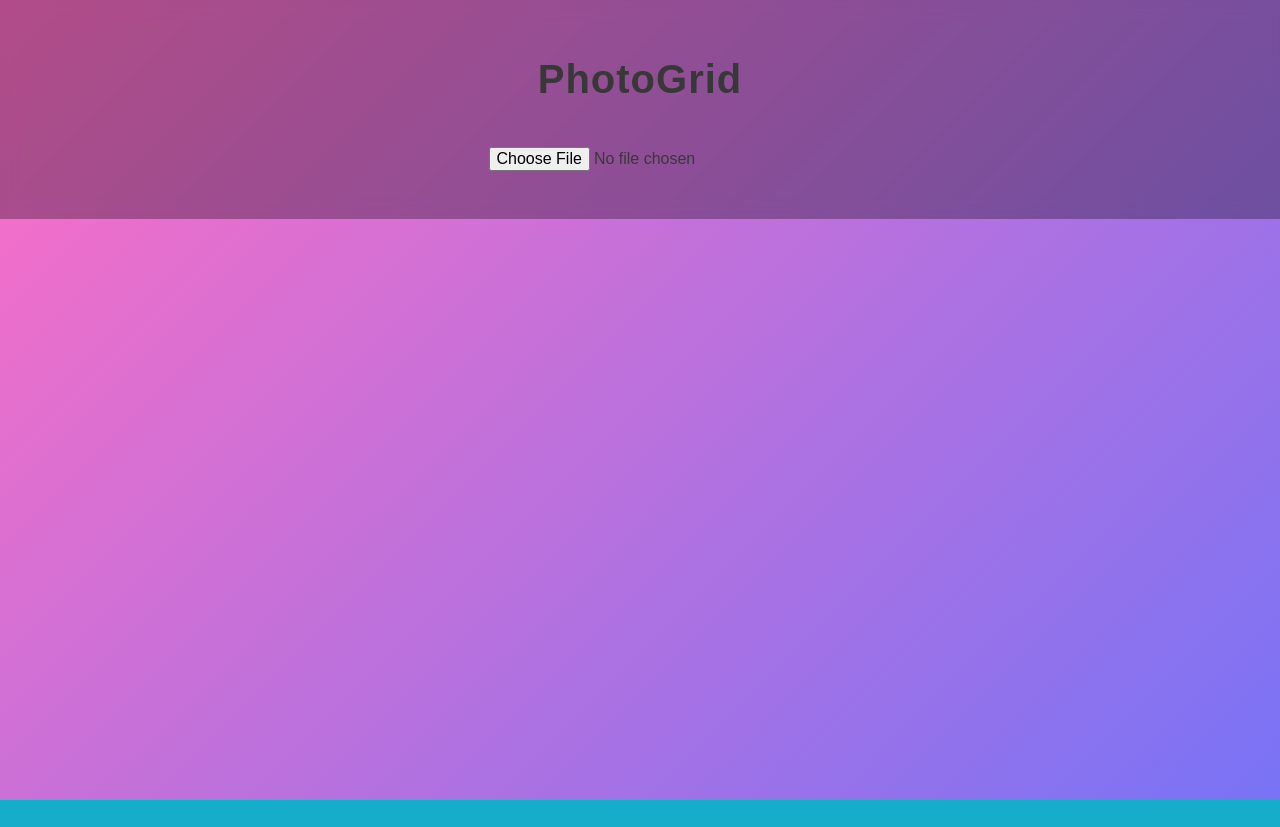
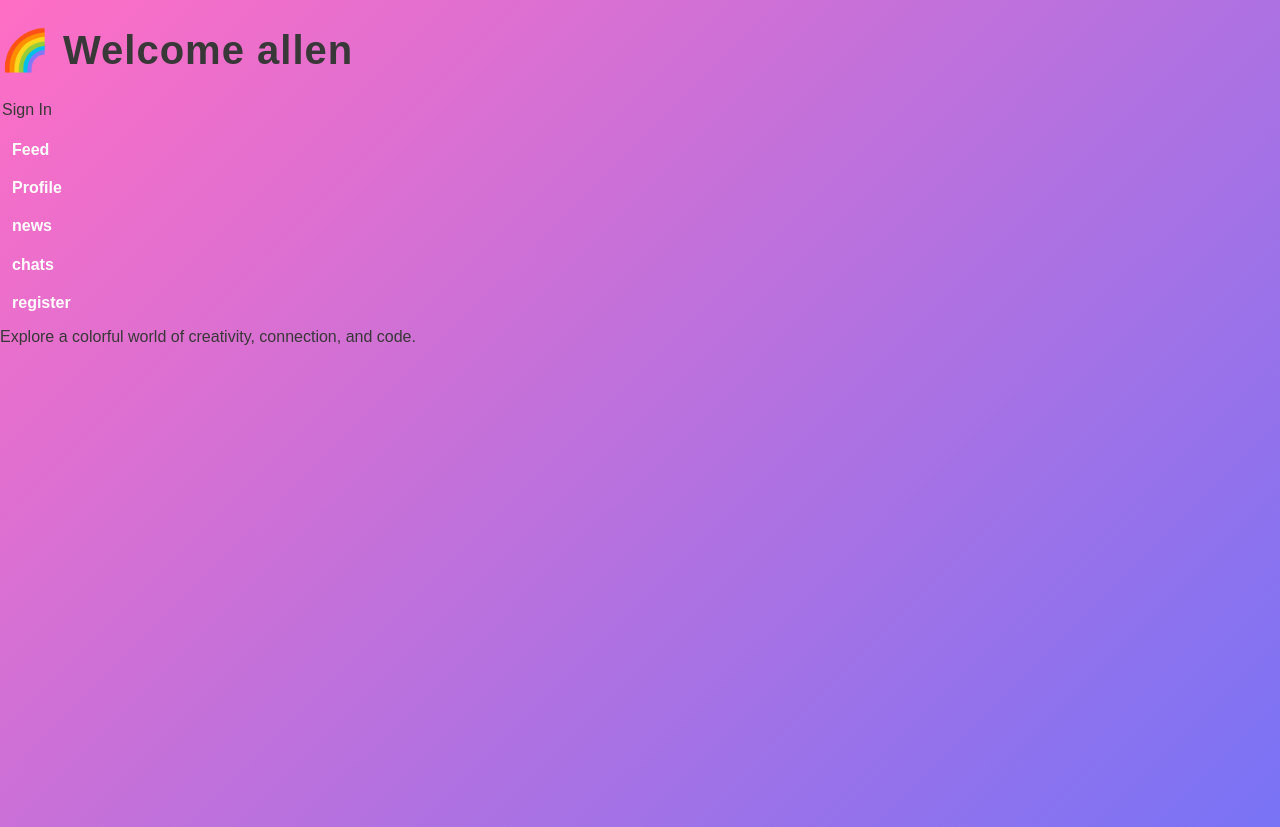
Before and after one commit to allenlazaro824-stack/index, a plain HTML site: page index.html in a window 1280 px wide. Before the commit the page ends 800 px from the top, so only its background shows below. Drawn offline with Linux system fonts and the light colour scheme.

Commit message:
Revise header and navigation in index.html
Updated the title and added a welcome message to the header. Modified navigation options and added a descriptive paragraph.

```diff
--- a/index.html
+++ b/index.html
@@ -2,7 +2,7 @@
 <html lang="en">
 <head>
   <meta charset="UTF-8">
-  <title>PhotoGrid App</title>
+  <title>allen</title>
   <link rel="stylesheet" href="style.css">
   <style>
   body {
@@ -133,13 +133,20 @@
 
 </head>
 <body>
-  <header>
-    <h1>PhotoGrid</h1>
-    <input type="file" id="upload" accept="image/*">
-  </header>
+  <h1>🌈 Welcome allen</h1>
 
-  <main id="photo-feed"></main>
+  <nav>
+    <option><a href="signin.html">Sign In</a></option>
+    <option></option> <a href="feed.html">Feed</a></option>
+     <option></option><a href="profile.html">Profile</a></option>
+     <option></option><a href="news.html">news</a></option>
+    <option></option> <a href="chats.html">chats</a></option>
+     <option></option> <a href="la.html">register</a></option>
+    </nav>
 
-  <script src="script.js"></script>
+
+
+
+  <p style="text-align:left;">Explore a colorful world of creativity, connection, and code.</p>
 </body>
 </html>
```
